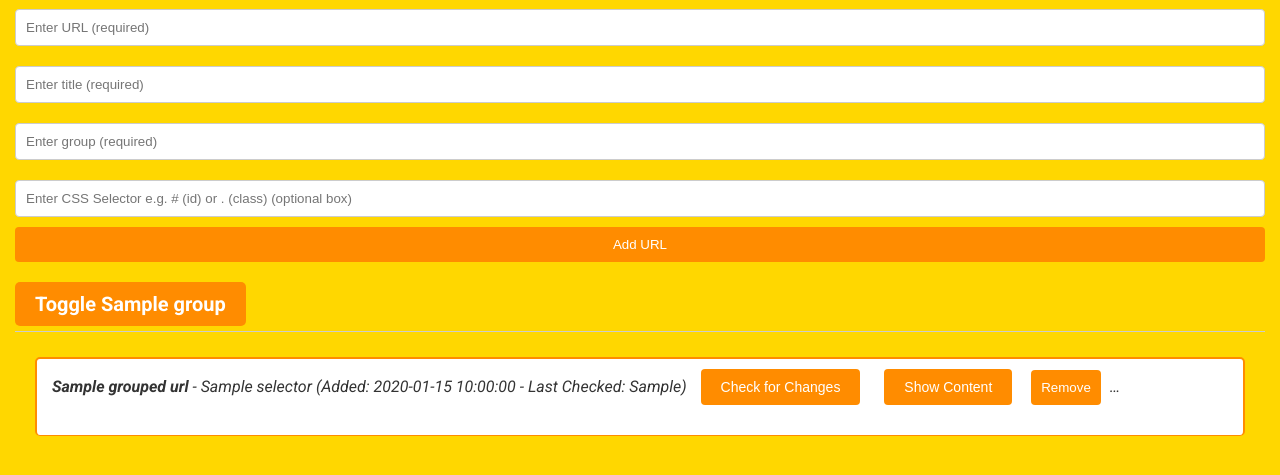
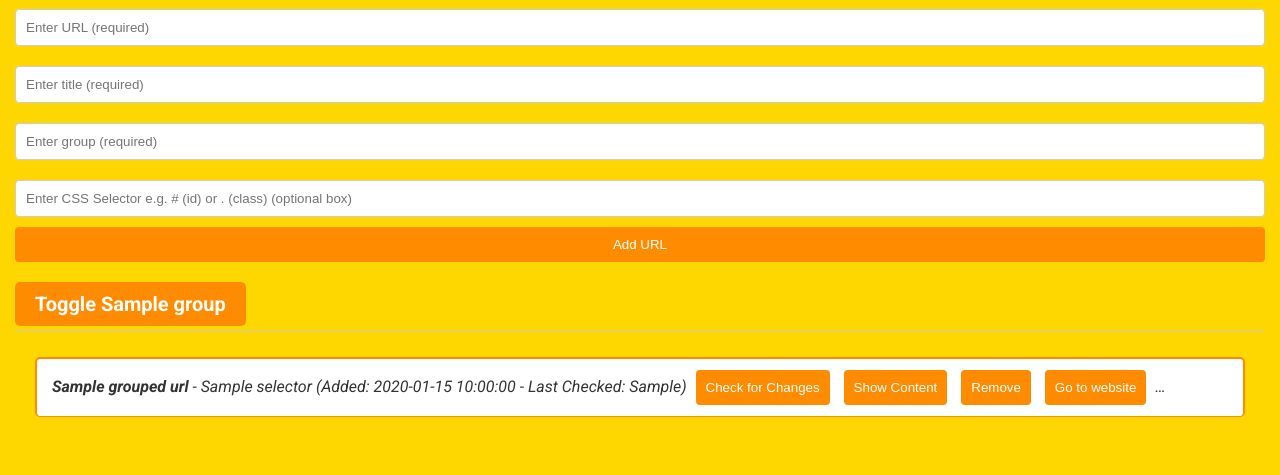
Before and after one commit to jezzaayt/UpdateInsight, a Flask app: template templates/index.html in a window 1280 px wide. Shown: the part 113-588 px from the top of the page. Run offline with Flask 3, Linux system fonts and the light colour scheme; the template is opened without the code that fills it: most values are stand-ins (such as "Sample title", 1, 10 or a date in 2020); some libraries are stand-ins or nearby versions.

Commit message:
Removed the need for div form container class as made them all form so viewable on all screen sizes

```diff
--- a/static/style.css
+++ b/static/style.css
@@ -108,33 +108,6 @@
     background-color: #CC5500;
 }
 
-/* Form Styling */
-div.form-container {
-    display: inline-block; /* Change flex to inline-block to prevent it from stretching */
-    margin-bottom: 20px;
-    padding: 5px;
-}
-
-div.form-container input[type="text"] {
-    padding: 10px;
-    margin: 10px 0;
-    border: 1px solid #ccc;
-    border-radius: 4px;
-}
-
-div.form-container button {
-    padding: 10px 20px; /* Adjust padding for buttons */
-    background-color: #FF8C00;
-    color: white;
-    border: none;
-    border-radius: 4px;
-    cursor: pointer;
-    font-size: 14px; /* Adjust font size to make the button size more appropriate */
-}
-
-div.form-container button:hover {
-    background-color: #CC5500;
-}
 
 /* Flash Messages */
 .flash {
--- a/templates/index.html
+++ b/templates/index.html
@@ -70,13 +70,12 @@
             <strong>{{ item[1].title or item[0] }}</strong> - {{ item[1].selector }}
 
             (Added: {{ item[1].added_date }} - Last Checked: {{ item[1].last_checked or 'Never' }})
-
-            <div class="form-container check-changes-container" data-url="{{ url_for('check_website_changes', url=item[0]) }}">
+            <form style="display:inline;" data-url="{{ url_for('check_website_changes', url=item[0]) }}">
                 <button  class="check-changes-btn" data-url="{{ url_for('check_website_changes', url=item[0]) }}">Check for Changes</button>
-            </div>
-            <div class="form-container ">
+            </form>
+            <form style="display:inline;">
                 <button id="checkButton-{{ loop.index }}" class="show-content-btn" data-url="{{ url_for('get_previous_content', url=item[0]) }}" >Show Content</button>
-            </div>
+            </form>
 
              <form action="{{ url_for('remove_url', url=item[0]) }}" method="POST" style="display:inline;">
                 <button type="submit">Remove</button>
```
